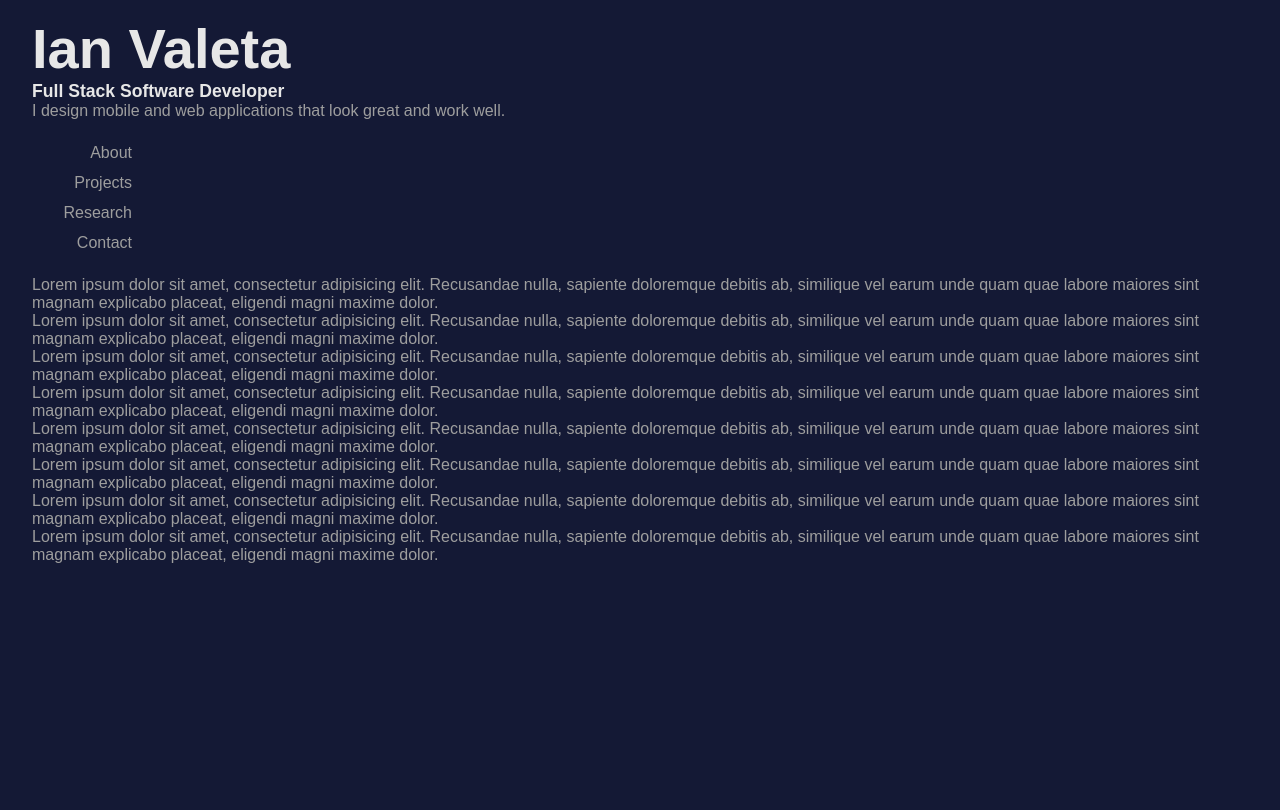
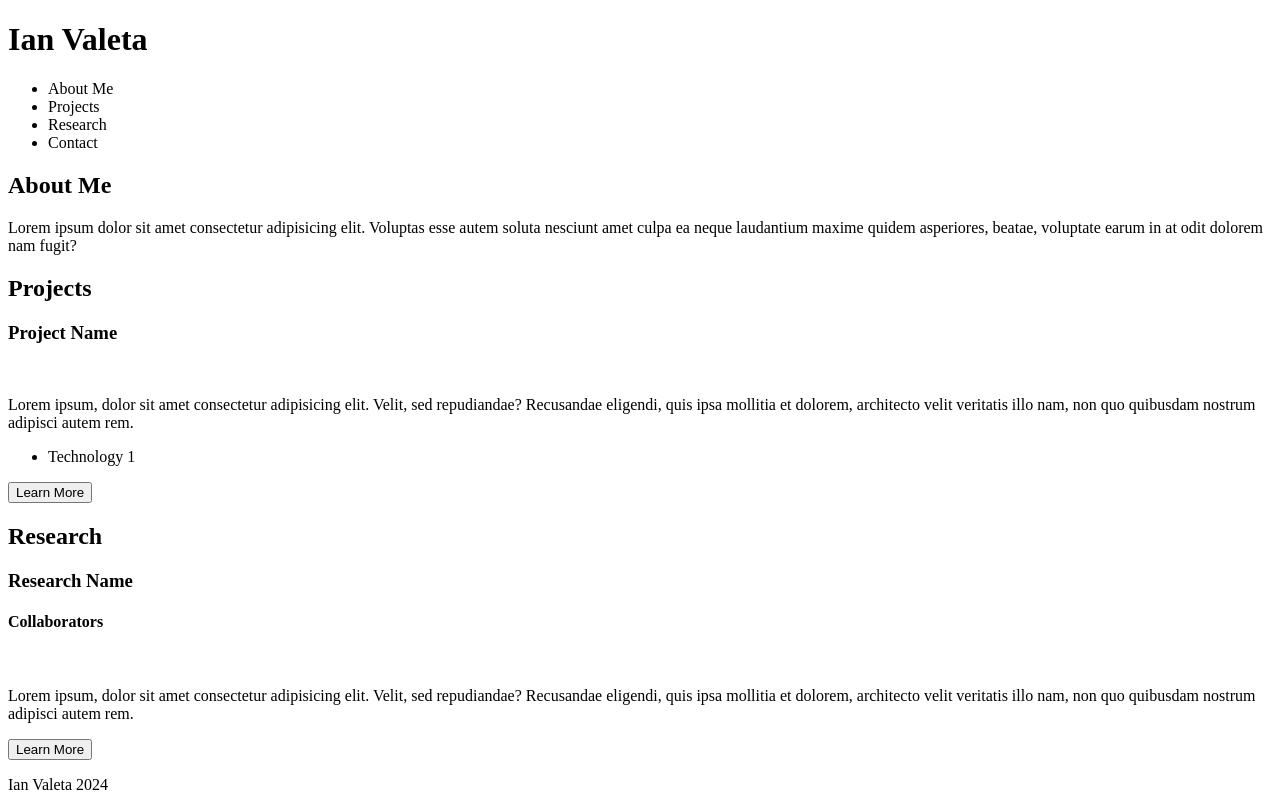
Before and after one commit to Ian-Val/Portfolio-Website, a plain HTML site: page index.html in a window 1280 px wide. Drawn offline with Linux system fonts and the light colour scheme.

Commit message:
Added Basic HTML functionality

```diff
--- a/index.html
+++ b/index.html
@@ -1,30 +1,52 @@
 <!DOCTYPE html>
-<html>
+<html lang="en">
 <head>
+    <meta charset="UTF-8">
+    <meta name="viewport" content="width=device-width, initial-scale=1.0">
     <title>Ian Valeta</title>
-        <link rel="stylesheet" href="style.css">
 </head>
 <body>
-        <section class="header">
+    <header>
         <h1>Ian Valeta</h1>
-            <h2>Full Stack Software Developer</h2>
-            <p>I design mobile and web applications that look great and work well.</p>
         <nav>
-                <a href="#about">About</a>
-                <a href="#project">Projects</a>
-                <a href="#research">Research</a>
-                <a href="#contact">Contact</a>
+            <ul>
+                <li>About Me</li>
+                <li>Projects</li>
+                <li>Research</li>
+                <li>Contact</li>
+            </ul>
         </nav>
+        <main>
+            <section>
+                <h2>About Me</h2>
+                <p>Lorem ipsum dolor sit amet consectetur adipisicing elit. Voluptas esse autem soluta nesciunt amet culpa ea neque laudantium maxime quidem asperiores, beatae, voluptate earum in at odit dolorem nam fugit?</p>
             </section>
-        <section class="body">
-            <p>Lorem ipsum dolor sit amet, consectetur adipisicing elit. Recusandae nulla, sapiente doloremque debitis ab, similique vel earum unde quam quae labore maiores sint magnam explicabo placeat, eligendi magni maxime dolor.</p>
-            <p>Lorem ipsum dolor sit amet, consectetur adipisicing elit. Recusandae nulla, sapiente doloremque debitis ab, similique vel earum unde quam quae labore maiores sint magnam explicabo placeat, eligendi magni maxime dolor.</p>
-            <p>Lorem ipsum dolor sit amet, consectetur adipisicing elit. Recusandae nulla, sapiente doloremque debitis ab, similique vel earum unde quam quae labore maiores sint magnam explicabo placeat, eligendi magni maxime dolor.</p>
-            <p>Lorem ipsum dolor sit amet, consectetur adipisicing elit. Recusandae nulla, sapiente doloremque debitis ab, similique vel earum unde quam quae labore maiores sint magnam explicabo placeat, eligendi magni maxime dolor.</p>
-            <p>Lorem ipsum dolor sit amet, consectetur adipisicing elit. Recusandae nulla, sapiente doloremque debitis ab, similique vel earum unde quam quae labore maiores sint magnam explicabo placeat, eligendi magni maxime dolor.</p>
-            <p>Lorem ipsum dolor sit amet, consectetur adipisicing elit. Recusandae nulla, sapiente doloremque debitis ab, similique vel earum unde quam quae labore maiores sint magnam explicabo placeat, eligendi magni maxime dolor.</p>
-            <p>Lorem ipsum dolor sit amet, consectetur adipisicing elit. Recusandae nulla, sapiente doloremque debitis ab, similique vel earum unde quam quae labore maiores sint magnam explicabo placeat, eligendi magni maxime dolor.</p>
-            <p>Lorem ipsum dolor sit amet, consectetur adipisicing elit. Recusandae nulla, sapiente doloremque debitis ab, similique vel earum unde quam quae labore maiores sint magnam explicabo placeat, eligendi magni maxime dolor.</p>
+            <section>
+                <h2>Projects</h2>
+                <section>
+                    <h3>Project Name</h3>
+                    <img src="" alt="">
+                    <p>Lorem ipsum, dolor sit amet consectetur adipisicing elit. Velit, sed repudiandae? Recusandae eligendi, quis ipsa mollitia et dolorem, architecto velit veritatis illo nam, non quo quibusdam nostrum adipisci autem rem.</p>
+                    <ul>
+                        <li>Technology 1</li>
+                    </ul>
+                    <button>Learn More</button>
                 </section>
+            </section>
+            <section>
+                <h2>Research</h2>
+                <section>
+                    <h3>Research Name</h3>
+                    <h4>Collaborators</h4>
+                    <img src="" alt="">
+                    <p>Lorem ipsum, dolor sit amet consectetur adipisicing elit. Velit, sed repudiandae? Recusandae eligendi, quis ipsa mollitia et dolorem, architecto velit veritatis illo nam, non quo quibusdam nostrum adipisci autem rem.</p>
+                    <button>Learn More</button>
+                </section>
+            </section>
+        </main>
+        <footer>
+            <p> Ian Valeta 2024</p>
+        </footer>
+    </header>
 </body>
 </html>
--- a/style.css
+++ /dev/null
@@ -1,37 +0,0 @@
-* {
-    padding: 0px;
-    margin: 0px;
-    color: rgb(158, 158, 158);
-    font-family: sans-serif;
-}
-body {
-    background-color: rgb(20, 25, 53);
-    padding: 1rem 2rem;
-}
-h1 {
-    font-size: 3.5rem;
-    color: rgb(231, 231, 231);
-}
-h2 {
-    font-size: 1.1rem;
-    color: rgb(231, 231, 231);
-}
-nav {
-    margin: 1.5rem 0%;
-}
-nav a {
-    display: block;
-    text-decoration: none;
-    margin: .75rem 0%;
-    position: relative;
-    width: 100px;
-    text-align: right;
-    /* background-color: aqua; */
-    transition: all .1s;
-}
-
-nav a:hover {
-    color: rgb(231, 231, 231);
-    width: 120px;
-    transition: all .3s;
-}
```
Lines whose indentation alone changed are shown as unchanged.
